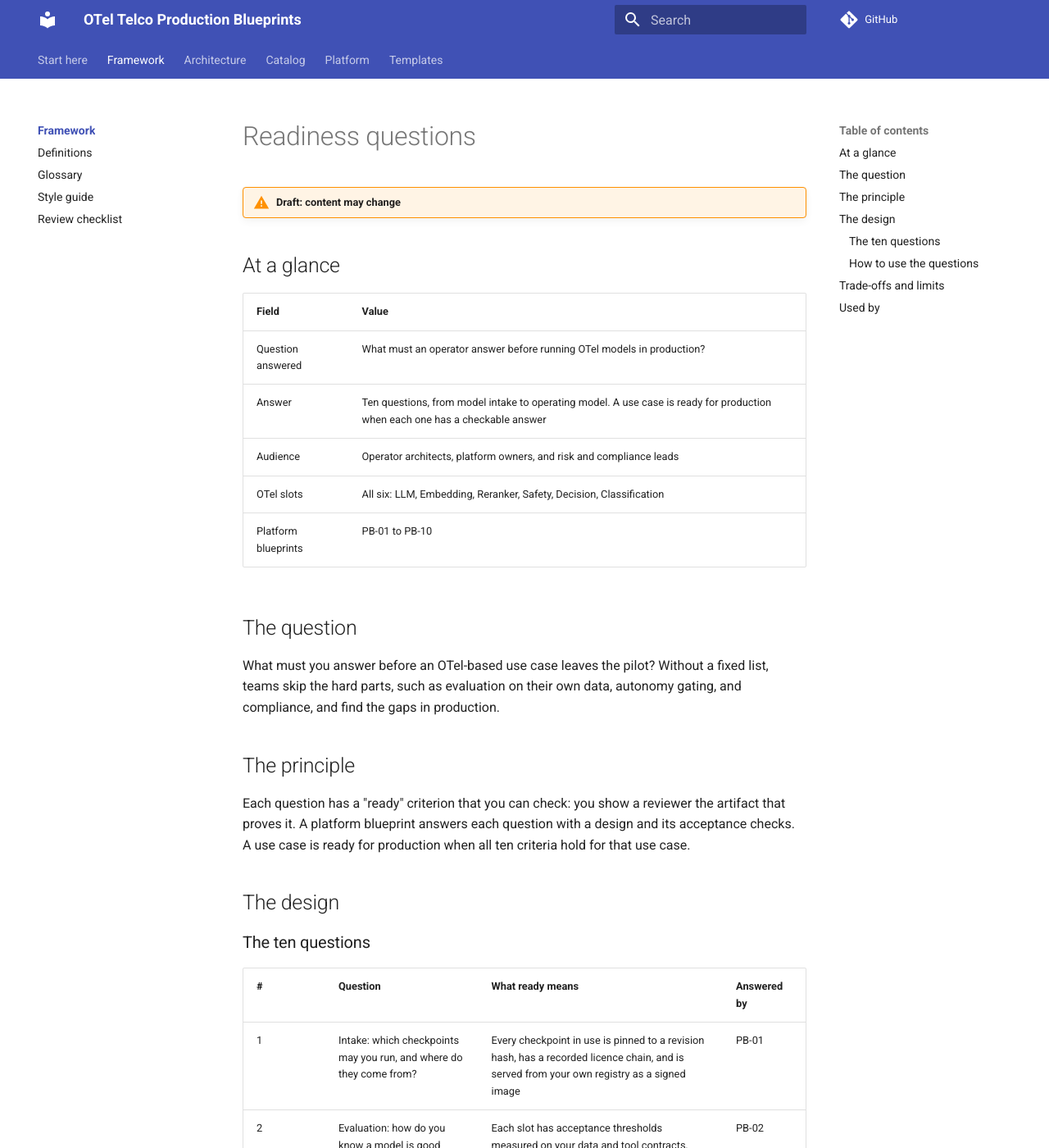
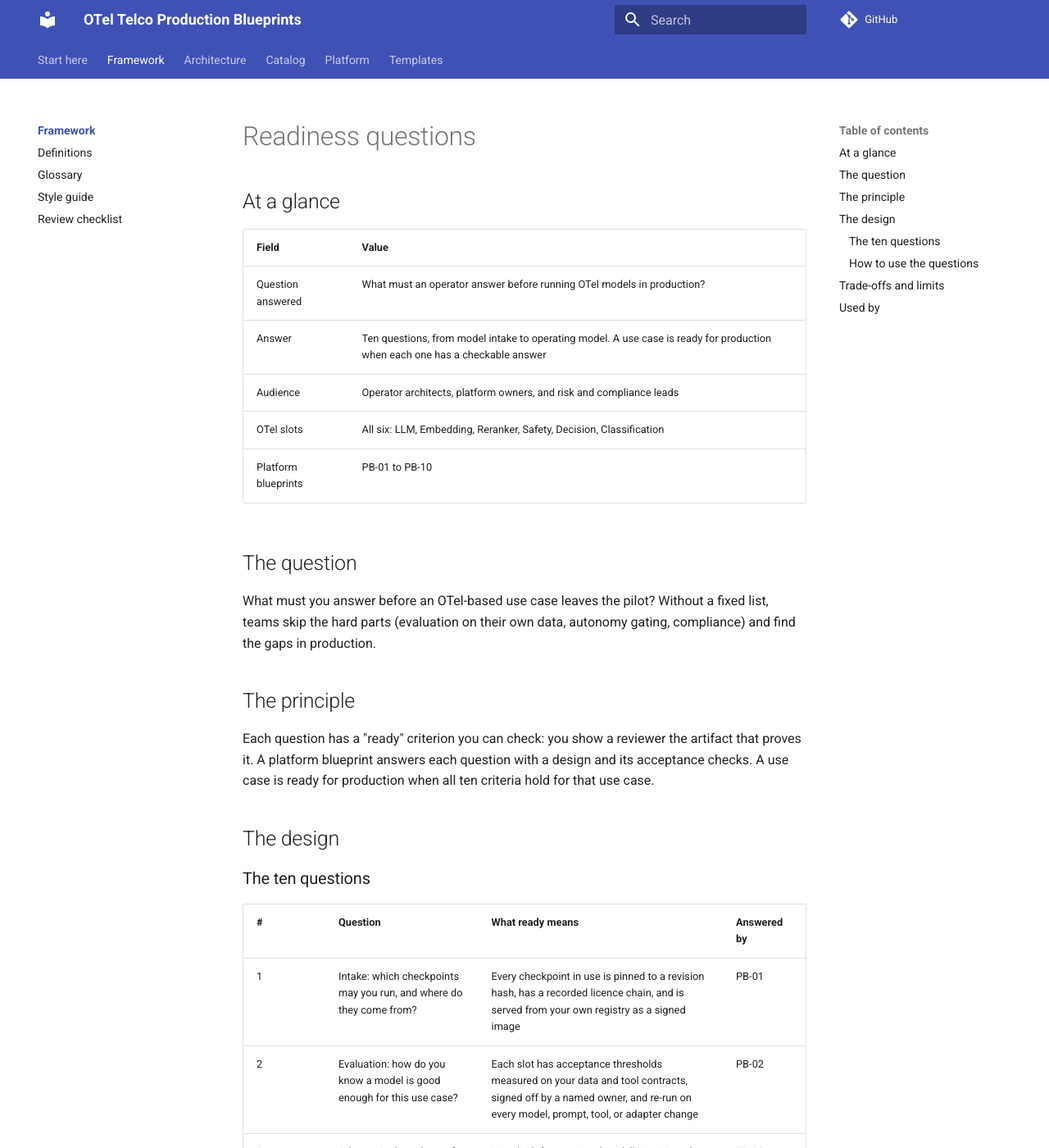
Before and after one commit to ravisharma5/otel-telco-blueprints, an MkDocs documentation site: the page built from framework/index.md, in a window 1280 px wide and 1400 px high. Shown: the whole window at 82% size. Built offline with MkDocs 1.6.1 and Material for MkDocs 9.7.7, drawn with Linux system fonts in a browser that asks for light colours; comment, search, counter and statistics services are not loaded; some of the changed text lies outside the part shown.

Commit message:
docs(architecture): clarity pass on reference pages
- Split chained sentences, use active voice, and cut filler on all six pages
- Set clarity_reviewed on every page; five pages are done, the crosswalk stays draft

```diff
--- a/framework/index.md
+++ b/framework/index.md
@@ -2,7 +2,8 @@
 type: "reference"
 title: "Readiness questions"
 question: "What must an operator answer before running OTel models in production?"
-doc_status: "draft"
+doc_status: done
+clarity_reviewed: "2026-11-10"
 platform_blueprints: ["PB-01", "PB-02", "PB-03", "PB-04", "PB-05", "PB-06", "PB-07", "PB-08", "PB-09", "PB-10"]
 otel_slots: ["llm", "embedding", "reranker", "safety", "decision", "classification"]
 ---
@@ -22,11 +23,11 @@ otel_slots: ["llm", "embedding", "reranker", "safety", "decision", "classificati
 ## The question
 
 What must you answer before an OTel-based use case leaves the pilot?
-Without a fixed list, teams skip the hard parts, such as evaluation on their own data, autonomy gating, and compliance, and find the gaps in production.
+Without a fixed list, teams skip the hard parts (evaluation on their own data, autonomy gating, compliance) and find the gaps in production.
 
 ## The principle
 
-Each question has a "ready" criterion that you can check: you show a reviewer the artifact that proves it.
+Each question has a "ready" criterion you can check: you show a reviewer the artifact that proves it.
 A platform blueprint answers each question with a design and its acceptance checks.
 A use case is ready for production when all ten criteria hold for that use case.
 
@@ -47,7 +48,7 @@ A use case is ready for production when all ten criteria hold for that use case.
 | 9 | Compliance and sovereignty: can you show the use case meets the rules and keeps data where it must stay? | Each use case has an EU AI Act classification record, a GDPR, NIS2, and CAMARA consent mapping, and a data residency statement backed by in-country inference | PB-10 |
 | 10 | Operating model: who owns the use case, and how does it grow? | The use case has a named accountable owner, a RACI, a staged rollout plan (shadow, assist, recommend, act), and a measured value case | PB-10 |
 
-PB-06 and PB-07 together answer autonomy gating: PB-06 sets the gate described on the [decision gate](../architecture/decision-gate.md) page, and PB-07 runs the action layer behind it. PB-10 answers both compliance and the operating model.
+Autonomy gating takes two blueprints. PB-06 sets the gate described on the [decision gate](../architecture/decision-gate.md) page, and PB-07 runs the action layer behind it. PB-10 answers both compliance and the operating model.
 
 ### How to use the questions
 
```
Also changed, not shown: architecture/adaptation-ladder.md (+4 -3 lines), architecture/crosswalk.md (+3 -2 lines), architecture/decision-gate.md (+5 -4 lines), architecture/index.md (+4 -3 lines), architecture/placement.md (+3 -2 lines).
